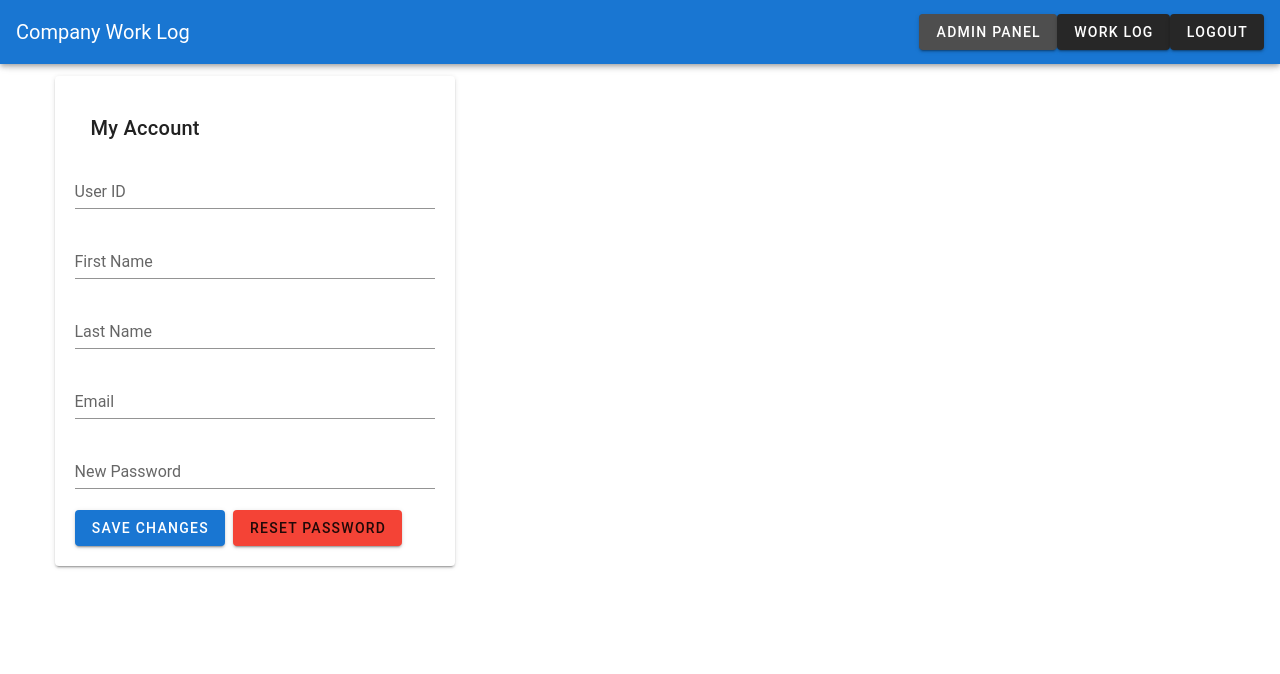
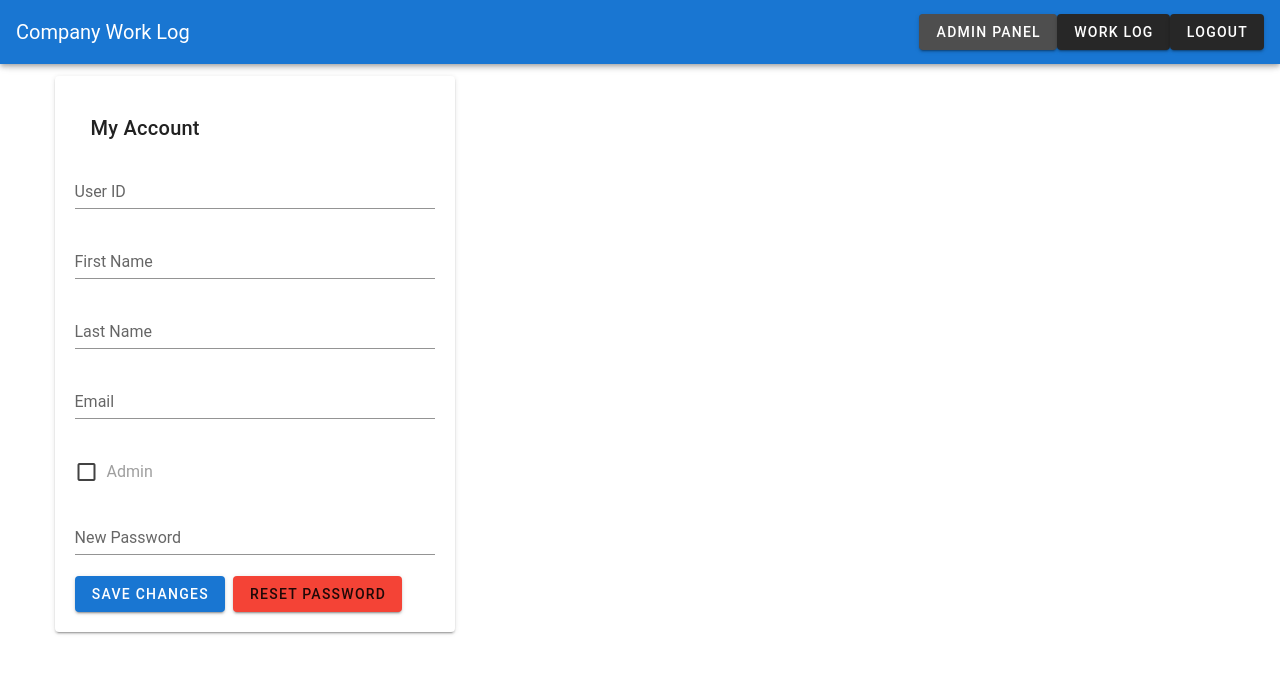
Before and after one commit to CoderAstrid/WorkLog, a Vue app in the folder frontend/: page /admin/account in a window 1280 px wide. Shown: the top 674 px of the page. Built offline with nearby package versions, Linux system fonts and the light colour scheme; no server answers; sample sign-in values are in the browser's storage.

Commit message:
admin checkbox, readonly user ID

```diff
--- a/frontend/src/components/dashboard/MyAccount.vue
+++ b/frontend/src/components/dashboard/MyAccount.vue
@@ -4,10 +4,16 @@
       <v-card-title>{{ isAdmin ? "Admin Profile" : "My Account" }}</v-card-title>
 
       <v-form ref="form" @submit.prevent="updateProfile">
-        <v-text-field v-model="userProfile.username" label="User ID" required></v-text-field>
+        <v-text-field v-model="userProfile.username" label="User ID" required readonly></v-text-field>
         <v-text-field v-model="userProfile.first_name" label="First Name" required></v-text-field>
         <v-text-field v-model="userProfile.last_name" label="Last Name" required></v-text-field>
         <v-text-field v-model="userProfile.email" label="Email" required></v-text-field>
+        <v-checkbox
+          :input-value="userProfile.role === 'admin'"
+          readonly
+          disabled
+          label="Admin"
+        ></v-checkbox>
         <v-text-field v-model="userProfile.password" label="New Password" type="password"></v-text-field>
 
         <v-btn color="primary" type="submit">Save Changes</v-btn>
@@ -31,6 +37,7 @@ export default {
         last_name: "",
         email: "",
         password: "",
+        role: "user",  // Default role to "user"
       },
     };
   },
@@ -50,6 +57,7 @@ export default {
           first_name: response.data.first_name,
           last_name: response.data.last_name,
           email: response.data.email,
+          role: response.data.role, // ✅ Assign the correct role (admin/user)
           password: "", // Leave blank to prevent overwriting
         };
       } catch (error) {
--- a/frontend/src/components/dashboard/UserManagement.vue
+++ b/frontend/src/components/dashboard/UserManagement.vue
@@ -5,7 +5,13 @@
       <template v-slot:item.full_name="{ item }">
         <span>{{ item.first_name }} {{ item.last_name }}</span>
       </template>
-
+      <template v-slot:item.is_staff="{ item }">
+        <v-checkbox
+          :input-value="item.is_staff"
+          readonly
+          disabled
+        ></v-checkbox>
+      </template>
       <template v-slot:item.actions="{ item }">
         <v-btn color="primary" @click="editUser(item)">Edit</v-btn>
         <v-btn color="error" @click="resetPassword(item)">Reset Password</v-btn>
```
